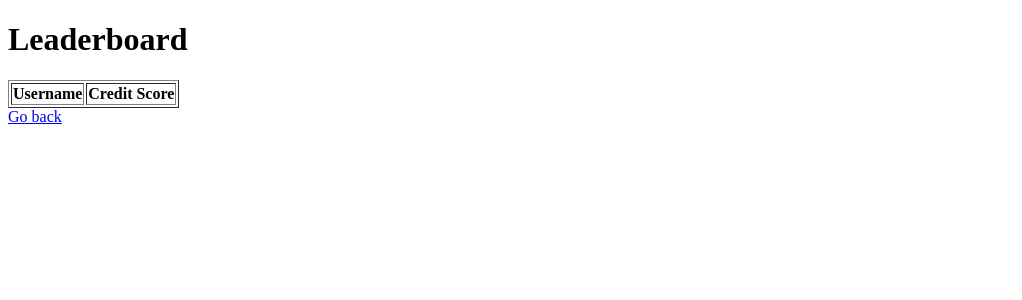
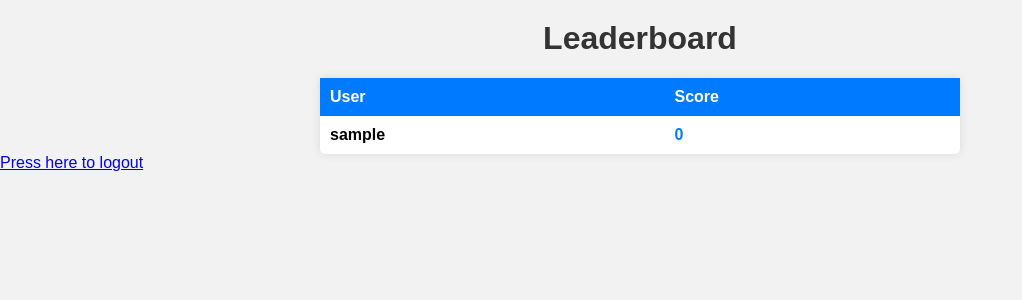
Before and after one commit to samquiring/basicFlaskWebsiteAuth, a Flask app: page /leaderboard in a window 1280 px wide. Shown: the top 300 px of the page, without its empty margins (0-1022 px from the left). Run offline with Flask 3, Linux system fonts and the light colour scheme; the visitor is signed in with stand-in values (Sample User, id 1); data comes from the database, SQL or seed files in the repository; lists and menus that the app fills with data are empty.

Commit message:
added basic css template to make it less horrible

```diff
--- a/app.py
+++ b/app.py
@@ -27,16 +27,16 @@ def load_user(user_id):
 class User(db.Model, UserMixin):
     id = db.Column(db.Integer, primary_key=True)
     username = db.Column(db.String(20), nullable=False, unique=True)
-    password = db.Column(db.String(80), nullable=False)
+    password = db.Column(db.String(160), nullable=False)
     score = db.Column(db.Integer, nullable=False, default=0)
 
 
 class RegisterForm(FlaskForm):
     username = StringField(validators=[
-                           InputRequired(), Length(min=4, max=20)], render_kw={"placeholder": "Username"})
+                           InputRequired(), Length(min=2, max=40)], render_kw={"placeholder": "FirstNameLastName"})
 
     password = PasswordField(validators=[
-                             InputRequired(), Length(min=8, max=20)], render_kw={"placeholder": "Password"})
+                             InputRequired(), Length(min=8, max=40)], render_kw={"placeholder": "Password"})
 
     submit = SubmitField('Register')
 
@@ -50,10 +50,10 @@ class RegisterForm(FlaskForm):
 
 class LoginForm(FlaskForm):
     username = StringField(validators=[
-                           InputRequired(), Length(min=4, max=20)], render_kw={"placeholder": "Username"})
+                           InputRequired(), Length(min=2, max=40)], render_kw={"placeholder": "FirstNameLastName"})
 
     password = PasswordField(validators=[
-                             InputRequired(), Length(min=8, max=20)], render_kw={"placeholder": "Password"})
+                             InputRequired(), Length(min=8, max=40)], render_kw={"placeholder": "Password"})
 
     submit = SubmitField('Login')
 
@@ -98,10 +98,10 @@ def dashboard():
 
 
 @app.route('/leaderboard')
+@login_required
 def show_leaderboard():
-    #users = User.query.all()
-    leaderboard = {user.username: user.score for user in User.query.all()}
-    return render_template('leaderboard.html', leaderboard=leaderboard)
+    leaderboard = sorted(User.query.all(), key=lambda x: x.score, reverse=True)
+    return render_template('leaderboard.html', leaderboard_data=leaderboard)
 
 
 @app.route('/logout', methods=['GET', 'POST'])
--- /dev/null
+++ b/static/style.css
@@ -0,0 +1,65 @@
+/* Style the body */
+body {
+    font-family: Arial, sans-serif;
+    margin: 0;
+    padding: 0;
+    background-color: #f2f2f2;
+}
+
+/* Style the header */
+h1 {
+    text-align: center;
+    margin-top: 20px;
+    color: #333;
+}
+
+/* Style the table */
+table {
+    width: 50%;
+    margin: 0 auto;
+    border-collapse: collapse;
+    background-color: #fff;
+    border-radius: 5px;
+    box-shadow: 0 0 10px rgba(0, 0, 0, 0.1);
+}
+
+/* Style the table header */
+thead {
+    background-color: #007bff;
+    color: #fff;
+}
+
+/* Style the table cells */
+td, th {
+    padding: 10px;
+    text-align: left;
+}
+
+/* Style the alternating rows */
+tbody tr:nth-child(even) {
+    background-color: #f2f2f2;
+}
+
+/* Style the user column */
+td:first-child {
+    font-weight: bold;
+}
+
+/* Style the score column */
+td:last-child {
+    font-weight: bold;
+    color: #007bff;
+}
+
+/* Center the links */
+a:links {
+    text-align: center;
+    display: block;
+    margin-top: 10px;
+    color: #007bff;
+    text-decoration: none;
+}
+
+a:links:hover {
+    text-decoration: underline;
+}
--- a/templates/dashboard.html
+++ b/templates/dashboard.html
@@ -6,15 +6,18 @@
     <meta http-equiv="X-UA-Compatible" content="IE=edge">
     <meta name="viewport" content="width=device-width, initial-scale=1.0">
     <title>Dashboard</title>
+    <link rel="stylesheet" href="{{ url_for('static', filename='style.css') }}">
 </head>
 
 <body>
     <h1>Welcome {{ name }}!</h1>
+    <h2>Enter your credit score</h2>
     <form method="POST" action="">
         {{ form.hidden_tag() }}
         {{ form.score }}
         {{ form.submit }}
     </form>
+    <h3>Disclaimer: we will not share your credit score with any other users or third parties</h3>
     <a href="{{url_for('logout')}}">Press here to logout</a>
 </body>
 
--- a/templates/home.html
+++ b/templates/home.html
@@ -6,10 +6,11 @@
     <meta http-equiv="X-UA-Compatible" content="IE=edge">
     <meta name="viewport" content="width=device-width, initial-scale=1.0">
     <title>Home</title>
+    <link rel="stylesheet" href="{{ url_for('static', filename='style.css') }}">
 </head>
 
 <body>
-    <h1>Login Authentication System in Flask.</h1>
+    <h1>Super Safe and Veruy Legitimate Website.</h1>
     <a href="{{ url_for('login') }}">Login Page</a><br>
     <a href="{{ url_for('register') }}">Register Page</a><br>
 
--- a/templates/leaderboard.html
+++ b/templates/leaderboard.html
@@ -4,21 +4,26 @@
     <meta charset="UTF-8">
     <meta name="viewport" content="width=device-width, initial-scale=1.0">
     <title>Leaderboard</title>
+    <link rel="stylesheet" href="{{ url_for('static', filename='style.css') }}">
 </head>
 <body>
     <h1>Leaderboard</h1>
-    <table border="1">
-        <tr>
-            <th>Username</th>
-            <th>Credit Score</th>
-        </tr>
-        {% for name, number in leaderboard.items() %}
-        <tr>
-            <td>{{ name }}</td>
-            <td>{{ number }}</td>
-        </tr>
-        {% endfor %}
+    <table>
+        <thead>
+            <tr>
+                <th>User</th>
+                <th>Score</th>
+            </tr>
+        </thead>
+        <tbody>
+            {% for item in leaderboard_data %}
+            <tr>
+                <td>{{ item.username }}</td>
+                <td>{{ item.score }}</td>
+            </tr>
+            {% endfor %}
+        </tbody>
     </table>
-    <a href="{{ url_for('home') }}">Go back</a>
+    <a href="{{url_for('logout')}}">Press here to logout</a>
 </body>
 </html>
--- a/templates/login.html
+++ b/templates/login.html
@@ -6,6 +6,7 @@
     <meta http-equiv="X-UA-Compatible" content="IE=edge">
     <meta name="viewport" content="width=device-width, initial-scale=1.0">
     <title>Login</title>
+    <link rel="stylesheet" href="{{ url_for('static', filename='style.css') }}">
 </head>
 
 <body>
--- a/templates/register.html
+++ b/templates/register.html
@@ -6,6 +6,7 @@
     <meta http-equiv="X-UA-Compatible" content="IE=edge">
     <meta name="viewport" content="width=device-width, initial-scale=1.0">
     <title>Register</title>
+    <link rel="stylesheet" href="{{ url_for('static', filename='style.css') }}">
 </head>
 
 <body>
```
